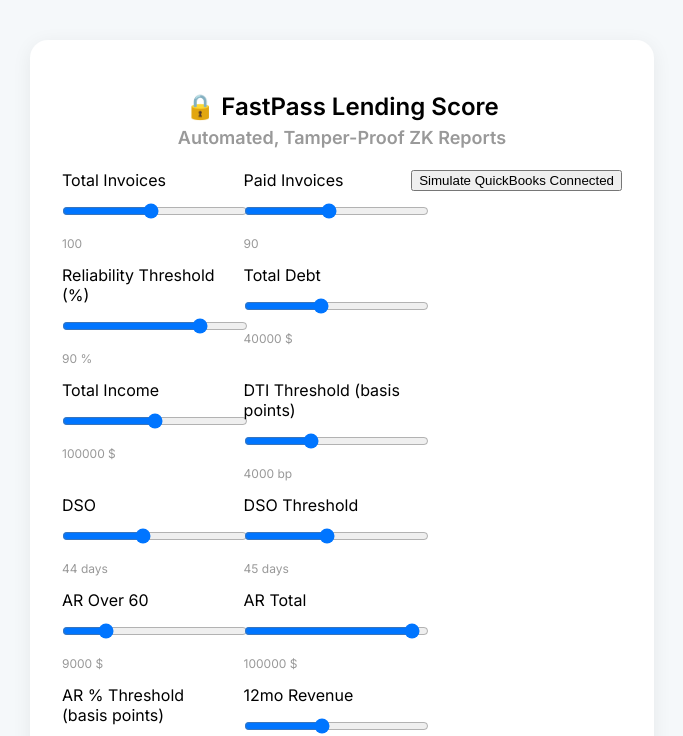
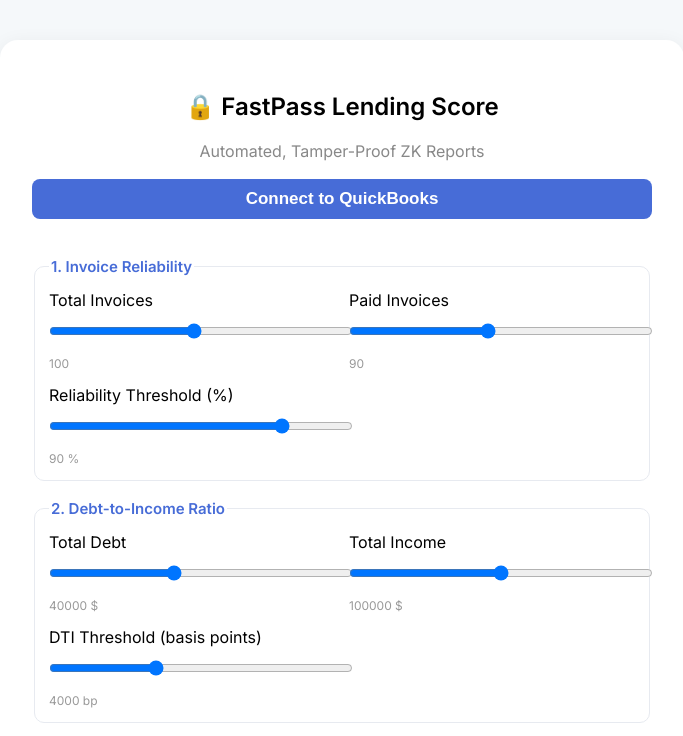
Before and after one commit to Lpierzina/zkInvoiceFactoring, a React (Create React App) app in the folder frontend2/: page / in a window 1280 px wide. Shown: the top 736 px of the page, without its empty margins (298-981 px from the left). Built offline with nearby package versions, Linux system fonts and the light colour scheme.

Commit message:
100 percent zk proofs

```diff
--- a/frontend2/src/App.js
+++ b/frontend2/src/App.js
@@ -2,27 +2,27 @@
 const API_URL = "https://zkinvoice-backend-f15c33da94bc.herokuapp.com/api/prove-reliability";
 
 export default function App() {
-  // True = simulate QB connection
+  // Change this to real QB connection logic as needed
   const [qbConnected, setQBConnected] = useState(false);
 
-  // Default values set to "just passing"
+  // All form state
   const [inputs, setInputs] = useState({
     total_invoices: 100,
     paid_invoices: 90,
     threshold_percent: 90,
     total_debt: 40000,
     total_income: 100000,
-    dti_threshold_bp: 4000,          // 40.00%
+    dti_threshold_bp: 4000,
     dso: 44,
     dso_threshold: 45,
     ar_over60: 9000,
     ar_total: 100000,
-    ar_pct_threshold_bp: 1000,       // 10.00%
+    ar_pct_threshold_bp: 1000,
     revenue12mo: 121000,
     revenue_threshold: 120000,
     largest_cust_sales: 49999,
     total_sales: 100000,
-    concentration_threshold_bp: 5000 // 50.00%
+    concentration_threshold_bp: 5000
   });
 
   const [loading, setLoading] = useState(false);
@@ -59,53 +59,67 @@
     }
   }
 
-  // For demo: toggle connection (remove in prod)
-  function toggleQB() { setQBConnected(x => !x); }
+  // Example QuickBooks connect simulation
+  function handleQBConnect() {
+    // TODO: Replace with real QB connect flow
+    setQBConnected(true);
+  }
+
+  // Example: simulate disconnect
+  function handleQBDisconnect() {
+    setQBConnected(false);
+  }
 
   return (
     <div style={{ fontFamily: "Inter, sans-serif", background: "#f5f8fa", minHeight: "100vh" }}>
       <div style={{
-        maxWidth: 560, margin: "40px auto", background: "#fff", padding: 32,
+        maxWidth: 620, margin: "40px auto", background: "#fff", padding: 32,
         borderRadius: 18, boxShadow: "0 4px 20px #0001"
       }}>
-        <h2 style={{ textAlign: "center" }}>🔒 FastPass Lending Score <br /><span style={{fontSize:18, color:"#999"}}>Automated, Tamper-Proof ZK Reports</span></h2>
+        <h2 style={{ textAlign: "center" }}>🔒 FastPass Lending Score</h2>
+        <div style={{textAlign: "center", color:"#888", fontSize: 16, marginBottom: 18}}>
+          Automated, Tamper-Proof ZK Reports
+        </div>
+        {!qbConnected ? (
+          <button onClick={handleQBConnect} style={connectBtnStyle}>
+            Connect to QuickBooks
+          </button>
+        ) : (
+          <button onClick={handleQBDisconnect} style={disconnectBtnStyle}>
+            Disconnect QuickBooks
+          </button>
+        )}
 
-        {/* Demo: toggle QB connection */}
-        <button style={{float:"right",marginBottom:8}} onClick={toggleQB}>
-          {qbConnected ? "Simulate Manual Mode" : "Simulate QuickBooks Connected"}
-        </button>
+        <form onSubmit={handleSubmit} style={{marginTop: 24}}>
+          <Section title="1. Invoice Reliability">
+            <SliderOrInput {...sliderConfig.total_invoices} qbConnected={qbConnected} value={inputs.total_invoices} onChange={handleChange}/>
+            <SliderOrInput {...sliderConfig.paid_invoices} qbConnected={qbConnected} value={inputs.paid_invoices} onChange={handleChange}/>
+            <SliderOrInput {...sliderConfig.threshold_percent} qbConnected={qbConnected} value={inputs.threshold_percent} onChange={handleChange}/>
+          </Section>
+          <Section title="2. Debt-to-Income Ratio">
+            <SliderOrInput {...sliderConfig.total_debt} qbConnected={qbConnected} value={inputs.total_debt} onChange={handleChange}/>
+            <SliderOrInput {...sliderConfig.total_income} qbConnected={qbConnected} value={inputs.total_income} onChange={handleChange}/>
+            <SliderOrInput {...sliderConfig.dti_threshold_bp} qbConnected={qbConnected} value={inputs.dti_threshold_bp} onChange={handleChange}/>
+          </Section>
+          <Section title="3. Days Sales Outstanding (DSO)">
+            <SliderOrInput {...sliderConfig.dso} qbConnected={qbConnected} value={inputs.dso} onChange={handleChange}/>
+            <SliderOrInput {...sliderConfig.dso_threshold} qbConnected={qbConnected} value={inputs.dso_threshold} onChange={handleChange}/>
+          </Section>
+          <Section title="4. AR Aging Over 60 Days">
+            <SliderOrInput {...sliderConfig.ar_over60} qbConnected={qbConnected} value={inputs.ar_over60} onChange={handleChange}/>
+            <SliderOrInput {...sliderConfig.ar_total} qbConnected={qbConnected} value={inputs.ar_total} onChange={handleChange}/>
+            <SliderOrInput {...sliderConfig.ar_pct_threshold_bp} qbConnected={qbConnected} value={inputs.ar_pct_threshold_bp} onChange={handleChange}/>
+          </Section>
+          <Section title="5. Revenue (12 months)">
+            <SliderOrInput {...sliderConfig.revenue12mo} qbConnected={qbConnected} value={inputs.revenue12mo} onChange={handleChange}/>
+            <SliderOrInput {...sliderConfig.revenue_threshold} qbConnected={qbConnected} value={inputs.revenue_threshold} onChange={handleChange}/>
+          </Section>
+          <Section title="6. Customer Concentration">
+            <SliderOrInput {...sliderConfig.largest_cust_sales} qbConnected={qbConnected} value={inputs.largest_cust_sales} onChange={handleChange}/>
+            <SliderOrInput {...sliderConfig.total_sales} qbConnected={qbConnected} value={inputs.total_sales} onChange={handleChange}/>
+            <SliderOrInput {...sliderConfig.concentration_threshold_bp} qbConnected={qbConnected} value={inputs.concentration_threshold_bp} onChange={handleChange}/>
+          </Section>
 
-        <form onSubmit={handleSubmit}>
-          <div style={{display:"grid",gridTemplateColumns:"1fr 1fr",gap:14}}>
-            {Object.entries(sliderConfig).map(([key, config]) => (
-              <label key={key}>{config.label}<br/>
-                {qbConnected
-                  ? <input
-                      style={inputStyle}
-                      name={key}
-                      type="number"
-                      value={inputs[key]}
-                      readOnly
-                    />
-                  : <input
-                      style={inputStyle}
-                      name={key}
-                      type="range"
-                      min={config.min}
-                      max={config.max}
-                      value={inputs[key]}
-                      onChange={handleChange}
-                      step={config.step || 1}
-                    />
-                }
-                {!qbConnected &&
-                  <div style={{fontSize:12, color:"#999"}}>
-                    {inputs[key]} {config.unit}
-                  </div>
-                }
-              </label>
-            ))}
-          </div>
           <button disabled={loading} style={btnStyle}>
             {loading ? "Proving..." : "Generate ZK Scorecard"}
           </button>
@@ -152,33 +166,92 @@
   );
 }
 
-// Slider configs: label, min, max, step, unit (for display)
+// --- Helpers ---
+
+function Section({ title, children }) {
+  return (
+    <fieldset style={{ marginBottom: 18, padding: 14, borderRadius: 10, border: "1px solid #e7eaf0" }}>
+      <legend style={{fontWeight:700, fontSize:15, color:"#476cd7"}}>{title}</legend>
+      <div style={{display:"grid", gridTemplateColumns:"1fr 1fr", gap:14}}>
+        {children}
+      </div>
+    </fieldset>
+  );
+}
+
+function SliderOrInput({ label, min, max, step, unit, qbConnected, value, onChange, name }) {
+  // Find field name by reverse-mapping label to sliderConfig key
+  if (!name) {
+    name = Object.entries(sliderConfig).find(([k, v]) => v.label === label)?.[0];
+  }
+  return (
+    <label>
+      {label}<br/>
+      {qbConnected
+        ? <input
+            style={inputStyle}
+            name={name}
+            type="number"
+            value={value}
+            readOnly
+          />
+        : <input
+            style={inputStyle}
+            name={name}
+            type="range"
+            min={min}
+            max={max}
+            value={value}
+            onChange={onChange}
+            step={step || 1}
+          />
+      }
+      {!qbConnected &&
+        <div style={{fontSize:12, color:"#999"}}>{value} {unit}</div>
+      }
+    </label>
+  );
+}
+
+// --- Field Config ---
+
 const sliderConfig = {
-  total_invoices:           { label: "Total Invoices", min: 10, max: 200, step: 1, unit: "" },
-  paid_invoices:            { label: "Paid Invoices", min: 0, max: 200, step: 1, unit: "" },
-  threshold_percent:        { label: "Reliability Threshold (%)", min: 50, max: 100, step: 1, unit: "%" },
-  total_debt:               { label: "Total Debt", min: 0, max: 100000, step: 1000, unit: "$" },
-  total_income:             { label: "Total Income", min: 0, max: 200000, step: 1000, unit: "$" },
-  dti_threshold_bp:         { label: "DTI Threshold (basis points)", min: 1000, max: 10000, step: 100, unit: "bp" },
-  dso:                      { label: "DSO", min: 10, max: 90, step: 1, unit: "days" },
-  dso_threshold:            { label: "DSO Threshold", min: 10, max: 90, step: 1, unit: "days" },
-  ar_over60:                { label: "AR Over 60", min: 0, max: 50000, step: 500, unit: "$" },
-  ar_total:                 { label: "AR Total", min: 0, max: 100000, step: 1000, unit: "$" },
-  ar_pct_threshold_bp:      { label: "AR % Threshold (basis points)", min: 500, max: 5000, step: 100, unit: "bp" },
-  revenue12mo:              { label: "12mo Revenue", min: 0, max: 300000, step: 1000, unit: "$" },
-  revenue_threshold:        { label: "Revenue Threshold", min: 10000, max: 200000, step: 1000, unit: "$" },
-  largest_cust_sales:       { label: "Largest Customer Sales", min: 0, max: 150000, step: 1000, unit: "$" },
-  total_sales:              { label: "Total Sales", min: 0, max: 300000, step: 1000, unit: "$" },
-  concentration_threshold_bp: { label: "Concentration % Threshold (bp)", min: 1000, max: 10000, step: 100, unit: "bp" }
+  total_invoices:           { label: "Total Invoices", min: 10, max: 200, step: 1, unit: "", name:"total_invoices" },
+  paid_invoices:            { label: "Paid Invoices", min: 0, max: 200, step: 1, unit: "", name:"paid_invoices" },
+  threshold_percent:        { label: "Reliability Threshold (%)", min: 50, max: 100, step: 1, unit: "%", name:"threshold_percent" },
+  total_debt:               { label: "Total Debt", min: 0, max: 100000, step: 1000, unit: "$", name:"total_debt" },
+  total_income:             { label: "Total Income", min: 0, max: 200000, step: 1000, unit: "$", name:"total_income" },
+  dti_threshold_bp:         { label: "DTI Threshold (basis points)", min: 1000, max: 10000, step: 100, unit: "bp", name:"dti_threshold_bp" },
+  dso:                      { label: "DSO", min: 10, max: 90, step: 1, unit: "days", name:"dso" },
+  dso_threshold:            { label: "DSO Threshold", min: 10, max: 90, step: 1, unit: "days", name:"dso_threshold" },
+  ar_over60:                { label: "AR Over 60", min: 0, max: 50000, step: 500, unit: "$", name:"ar_over60" },
+  ar_total:                 { label: "AR Total", min: 0, max: 100000, step: 1000, unit: "$", name:"ar_total" },
+  ar_pct_threshold_bp:      { label: "AR % Threshold (basis points)", min: 500, max: 5000, step: 100, unit: "bp", name:"ar_pct_threshold_bp" },
+  revenue12mo:              { label: "12mo Revenue", min: 0, max: 300000, step: 1000, unit: "$", name:"revenue12mo" },
+  revenue_threshold:        { label: "Revenue Threshold", min: 10000, max: 200000, step: 1000, unit: "$", name:"revenue_threshold" },
+  largest_cust_sales:       { label: "Largest Customer Sales", min: 0, max: 150000, step: 1000, unit: "$", name:"largest_cust_sales" },
+  total_sales:              { label: "Total Sales", min: 0, max: 300000, step: 1000, unit: "$", name:"total_sales" },
+  concentration_threshold_bp: { label: "Concentration % Threshold (bp)", min: 1000, max: 10000, step: 100, unit: "bp", name:"concentration_threshold_bp" }
 };
 
 const inputStyle = {
   width: "100%", margin: "4px 0 8px 0", padding: 8,
   border: "1px solid #bbb", borderRadius: 6, fontSize: 15
 };
+
 const btnStyle = {
   marginTop: 24,
   width: "100%", padding: "14px 0", fontSize: 18,
   background: "linear-gradient(90deg,#00c6ff,#0072ff)", color: "#fff",
   border: "none", borderRadius: 8, cursor: "pointer", fontWeight: 700
 };
+
+const connectBtnStyle = {
+  width: "100%", padding: "10px 0", marginBottom: "14px", fontSize: 17,
+  background: "#476cd7", color: "#fff", border: "none", borderRadius: 8, fontWeight: 700, cursor: "pointer"
+};
+
+const disconnectBtnStyle = {
+  ...connectBtnStyle,
+  background: "#e74c3c"
+};
```
